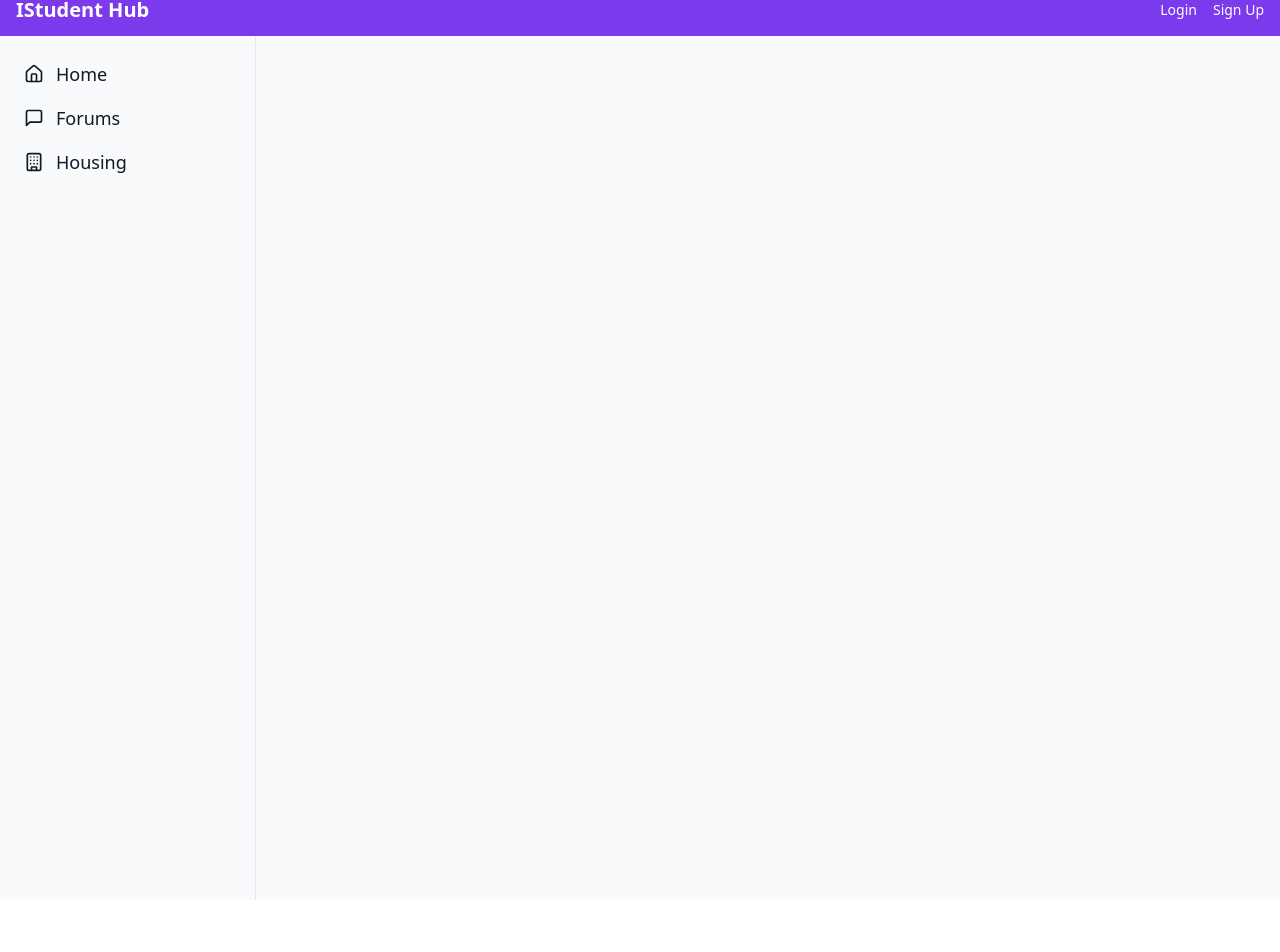
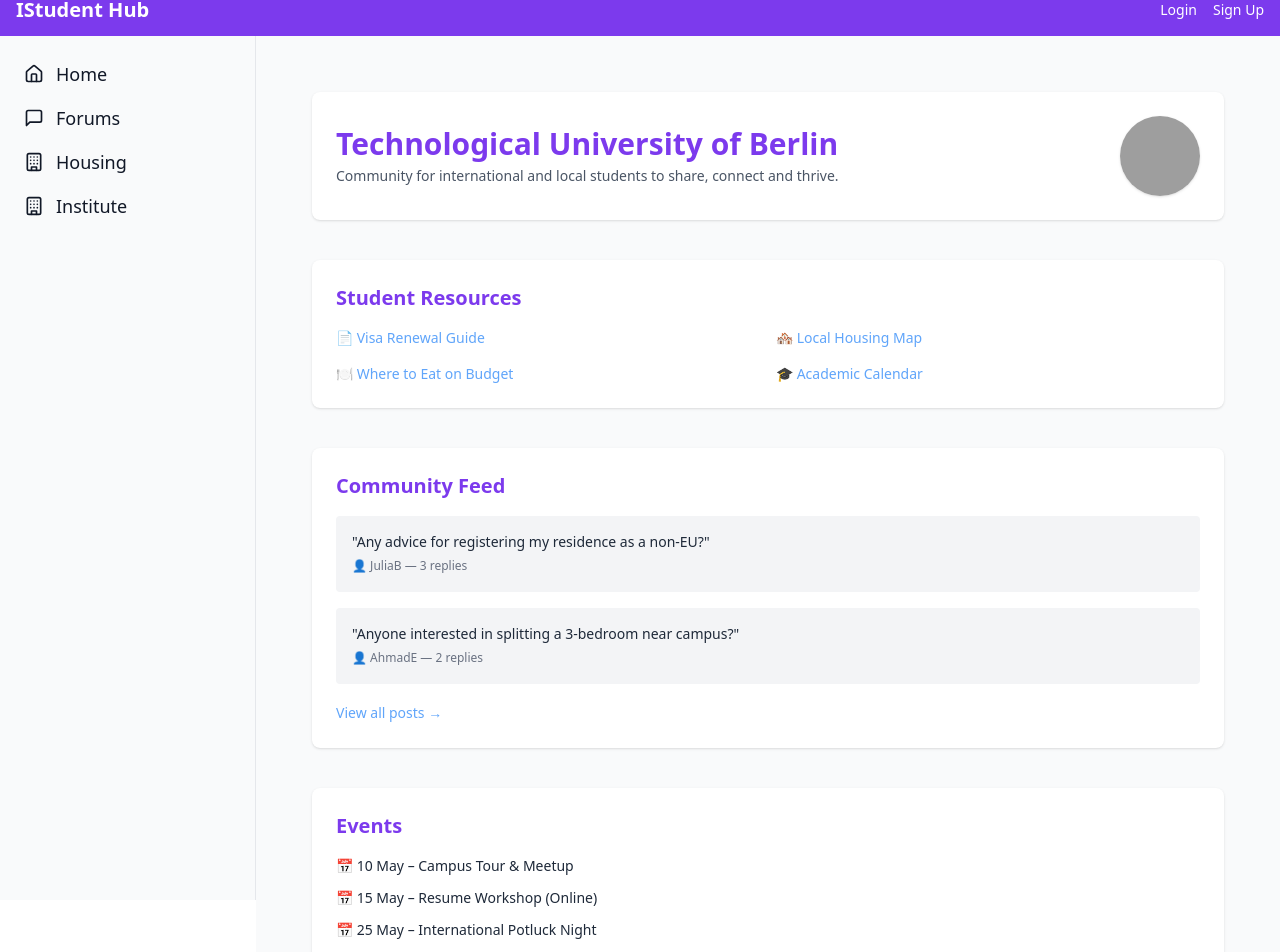
Before and after one commit to Dgarzon10/IStudent, a React (Vite) app in the folder IStudent_Project/Code/frontend/: page /institute in a window 1280 px wide. Shown: the part 16-968 px from the top of the page. Before the commit the page ends 916 px from the top, so only its background shows below. Built offline with nearby package versions, Linux system fonts and the light colour scheme; grey boxes are pictures that could not be loaded.

Commit message:
Institute Page added

```diff
--- a/IStudent_Project/Code/frontend/src/App.jsx
+++ b/IStudent_Project/Code/frontend/src/App.jsx
@@ -6,6 +6,7 @@ import Forums from './pages/Forums';
 import Housing from './pages/Housing';
 import Login from './pages/Login';
 import Signup from './pages/Signup';
+import Institute from './pages/Institute';
 
 function App() {
   return (
@@ -25,6 +26,9 @@ function App() {
             <Route path="/housing" element={<Housing />} />
             <Route path="/login" element={<Login />} />
             <Route path="/signup" element={<Signup />} />
+            <Route path="/institute" element={<Institute />} />
+            {/* Agregar más rutas según sea necesario */}
+            <Route path="*" element={<div>404 Not Found</div>} />
           </Routes>
         </div>
       </div>
--- a/IStudent_Project/Code/frontend/src/components/SideBar.jsx
+++ b/IStudent_Project/Code/frontend/src/components/SideBar.jsx
@@ -20,6 +20,11 @@ function SideBar() {
             <Building className="w-5 h-5 mr-3" /> Housing
           </Link>
         </li>
+        <li>
+          <Link to="/institute" className="flex items-center text-text text-lg hover:text-primary">
+            <Building className="w-5 h-5 mr-3" /> Institute
+          </Link>
+        </li>
 
       </ul>
     </aside>
--- /dev/null
+++ b/IStudent_Project/Code/frontend/src/pages/Institute.jsx
@@ -0,0 +1,66 @@
+import { Link } from "react-router-dom";
+
+function Institute() {
+  return (
+    <div className="min-h-screen bg-background p-6 space-y-10">
+
+      {/* 🏫 Header */}
+      <div className="bg-white rounded-lg shadow p-6 flex justify-between items-center">
+        <div>
+          <h1 className="text-3xl font-bold text-primary mb-1">Technological University of Berlin</h1>
+          <p className="text-sm text-gray-600">Community for international and local students to share, connect and thrive.</p>
+        </div>
+        <img src="https://source.unsplash.com/random/80x80?university" alt="logo" className="rounded-full shadow" />
+      </div>
+
+      {/* 📚 Recursos */}
+      <section className="bg-white rounded-lg shadow p-6">
+        <h2 className="text-xl font-semibold text-primary mb-4">Student Resources</h2>
+        <ul className="grid grid-cols-2 gap-4 text-sm text-accent">
+          <li><Link to="#">📄 Visa Renewal Guide</Link></li>
+          <li><Link to="#">🏘️ Local Housing Map</Link></li>
+          <li><Link to="#">🍽️ Where to Eat on Budget</Link></li>
+          <li><Link to="#">🎓 Academic Calendar</Link></li>
+        </ul>
+      </section>
+
+      {/* 🧵 Foro interno */}
+      <section className="bg-white rounded-lg shadow p-6">
+        <h2 className="text-xl font-semibold text-primary mb-4">Community Feed</h2>
+        <div className="space-y-4">
+          <div className="bg-gray-100 p-4 rounded">
+            <p className="text-sm text-gray-800">"Any advice for registering my residence as a non-EU?"</p>
+            <span className="text-xs text-gray-500">👤 JuliaB — 3 replies</span>
+          </div>
+          <div className="bg-gray-100 p-4 rounded">
+            <p className="text-sm text-gray-800">"Anyone interested in splitting a 3-bedroom near campus?"</p>
+            <span className="text-xs text-gray-500">👤 AhmadE — 2 replies</span>
+          </div>
+          <Link to="#" className="text-sm text-accent hover:underline">View all posts →</Link>
+        </div>
+      </section>
+
+      {/* 📅 Eventos */}
+      <section className="bg-white rounded-lg shadow p-6">
+        <h2 className="text-xl font-semibold text-primary mb-4">Events</h2>
+        <ul className="space-y-3 text-sm text-gray-800">
+          <li>📅 10 May – Campus Tour & Meetup</li>
+          <li>📅 15 May – Resume Workshop (Online)</li>
+          <li>📅 25 May – International Potluck Night</li>
+        </ul>
+      </section>
+
+      {/* 💡 Panel de ayuda */}
+      <section className="bg-white rounded-lg shadow p-6">
+        <h2 className="text-xl font-semibold text-primary mb-4">Need Help?</h2>
+        <p className="text-sm text-gray-700 mb-2">
+          Ask a quick question and another student or coordinator might help you out.
+        </p>
+        <Link to="#" className="inline-block px-4 py-2 bg-accent text-white rounded hover:bg-accent/80 text-sm">Ask a question</Link>
+      </section>
+
+    </div>
+  );
+}
+
+export default Institute;
```
